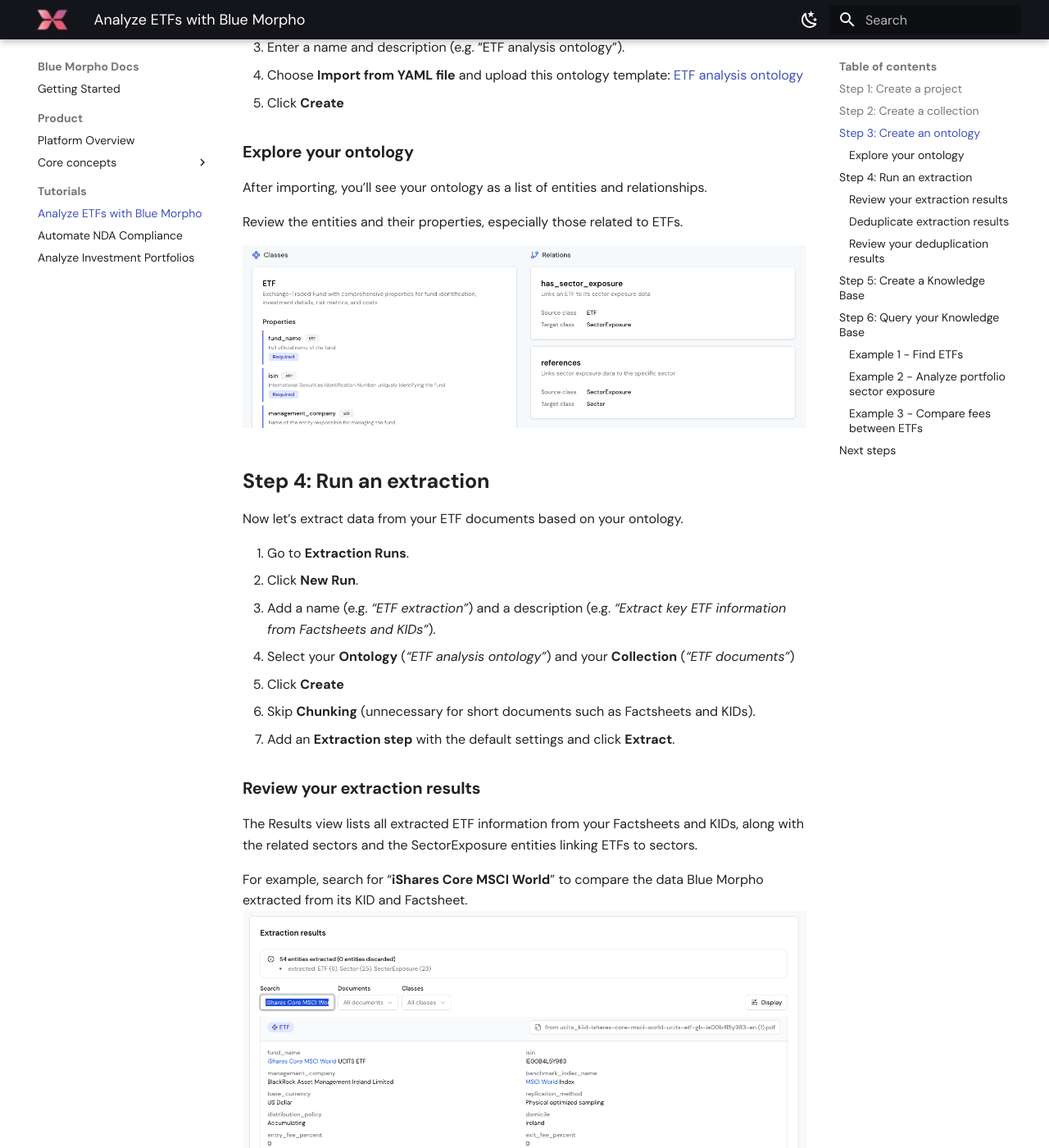
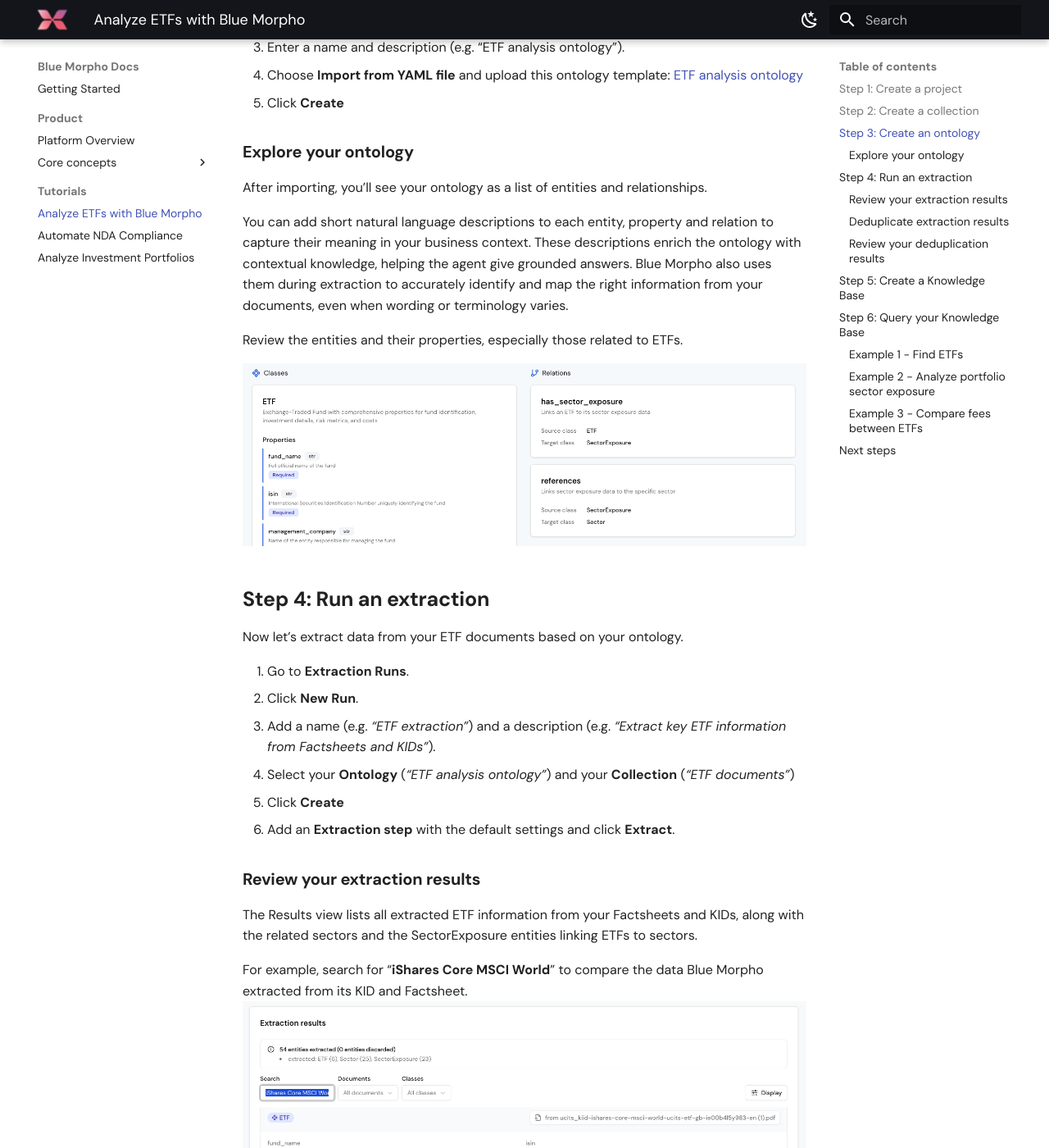
Before and after one commit to getbluemorpho/blue-morpho, an MkDocs documentation site: the page built from docs/tutorials/analyze-etfs-with-blue-morpho.md, in a window 1280 px wide and 1400 px high, scrolled down 1913 px. Shown: the whole window at 82% size. Built offline with MkDocs 1.6.1 and Material for MkDocs 9.7.7, drawn with Linux system fonts in a browser that asks for light colours; some of the changed text lies outside the part shown.

Commit message:
Revise ETF analysis tutorial for clarity and detail
Updated tutorial to specify the source of sample PDFs and refined steps for extraction and deduplication processes.

````diff
--- a/docs/tutorials/analyze-etfs-with-blue-morpho.md
+++ b/docs/tutorials/analyze-etfs-with-blue-morpho.md
@@ -20,7 +20,7 @@
 1. Go to **Collections**.
 2. Click **New Collection**.
 3. Enter a name (e.g. “ETF Documents”) and a short description (e.g. “Factsheets and KIDs for ETFs”).
-4. Upload the [sample PDFs](https://github.com/getbluemorpho/blue-morpho/tree/main/docs/assets/tutorial-analyze-ETFs) provided for this tutorial.
+4. Upload the 6 sample PDFs provided in [this ZIP file](https://github.com/getbluemorpho/blue-morpho/raw/refs/heads/main/docs/assets/tutorial-analyze-ETFs/tutorial-analyze-ETFs-PDFs.zip) for this tutorial.
 5. Click **Create**
 
 **Note:** The dataset includes both KID and Factsheet PDFs for three ETFs. These are for demonstration only and not for financial use.
@@ -60,6 +60,8 @@
 
 After importing, you’ll see your ontology as a list of entities and relationships.
 
+You can add short natural language descriptions to each entity, property and relation to capture their meaning in your business context. These descriptions enrich the ontology with contextual knowledge, helping the agent give grounded answers. Blue Morpho also uses them during extraction to accurately identify and map the right information from your documents, even when wording or terminology varies.
+
 Review the entities and their properties, especially those related to ETFs.
 
 ![ontology](../assets/tutorial-analyze-ETFs/images/image3.png)
@@ -73,8 +75,7 @@
 3. Add a name (e.g. *“ETF extraction”*) and a description (e.g. *“Extract key ETF information from Factsheets and KIDs”*).
 4. Select your **Ontology** (*“ETF analysis ontology”*) and your **Collection** (*“ETF documents”*)
 5. Click **Create**
-6. Skip **Chunking** (unnecessary for short documents such as Factsheets and KIDs).
-7. Add an **Extraction step** with the default settings and click **Extract**.
+6. Add an **Extraction step** with the default settings and click **Extract**.
 
 ### **Review your extraction results**
 
@@ -163,7 +164,7 @@
 Compare specific cost criteria across all ETFs in your portfolio or selection.
 
 ```
-Compare total fees over 5 years for an initial investment of €10,000, followed by monthly contributions of €500 and a full exit after 5 years, assuming a 10% annual return across all ETFs.
+Compare total fees across all ETFs.
 Format as a table with columns: ETF | Entry fees | Transaction fees | Other fees | Exit fee
 ```
 
````
Also changed, not shown: other parts of docs/tutorials/analyze-etfs-with-blue-morpho.md (+6 -6 lines).
